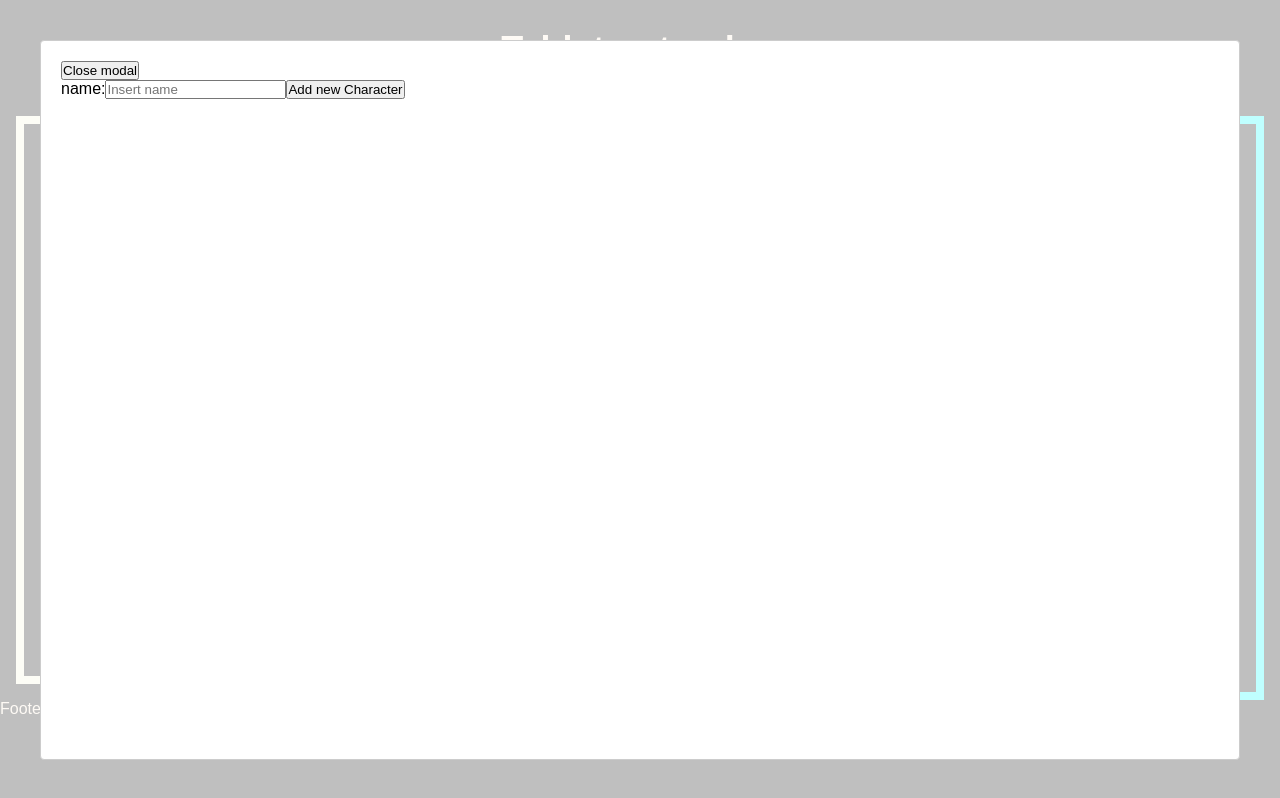
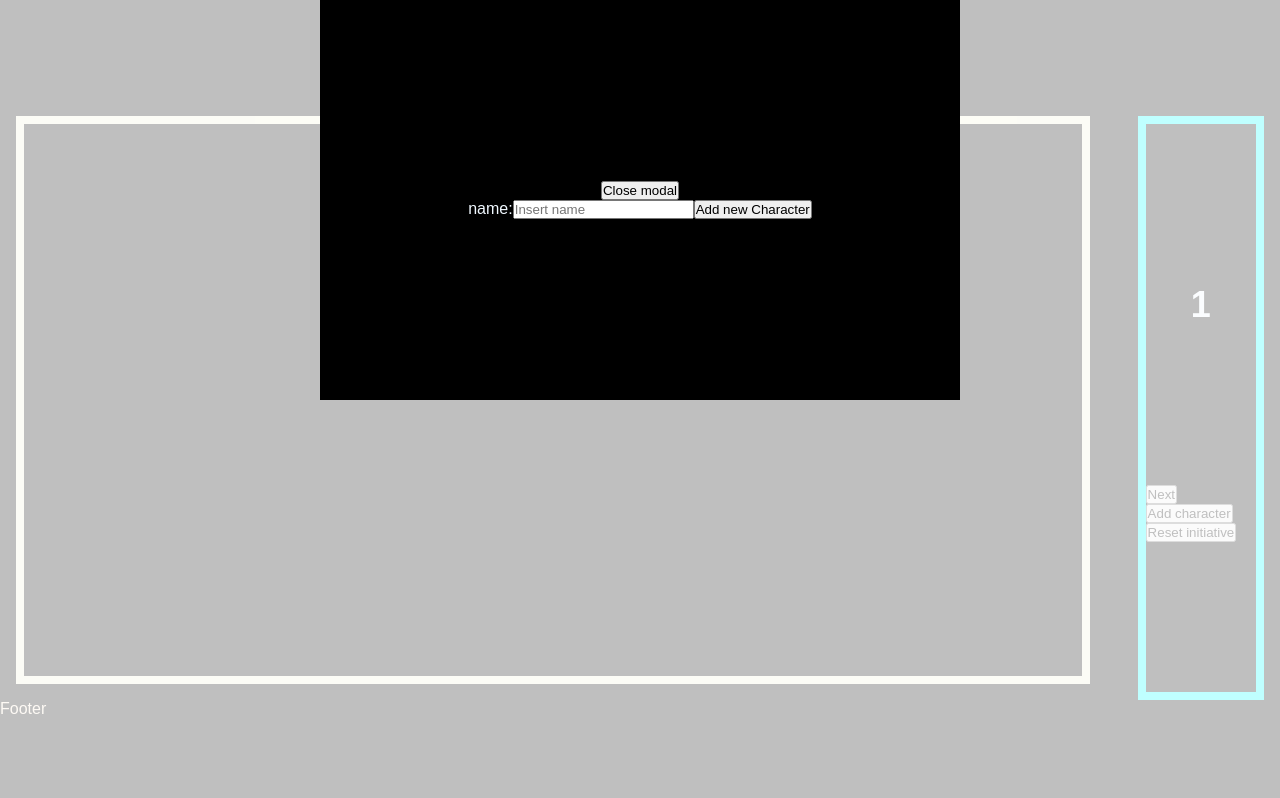
Before and after one commit to PlatypusIV/tabletop_initiative_tracker, a React (Vite) app in the folder tabletop_initiative_tracker/: page / in a window 1280 px wide. Both pictures are taken after a click on the button "Add character". Built offline with nearby package versions, Linux system fonts and the light colour scheme.

Commit message:
added active character check

```diff
--- a/tabletop_initiative_tracker/src/App.tsx
+++ b/tabletop_initiative_tracker/src/App.tsx
@@ -1,4 +1,4 @@
-import { useState } from 'react';
+import { useEffect, useState } from 'react';
 // import reactLogo from './assets/react.svg';
 import './App.css';
 import Header from './components/Header/Header';
@@ -15,10 +15,14 @@ export default function App(): JSX.Element {
   const [isCharacterEditModalOpen, setIsCharacterEditModalOpen] = useState<boolean>(false);
   const [characterBeingEdited,setCharacterBeingEdited] = useState<Character>({name:'', position:0,initiativeScore:0});
 
+  useEffect(()=>{
+    console.log('currently active character: ', currentCharacterNumber);
+  },[currentCharacterNumber]);
+
   function continueAlongInitiative(): void {
     if(initiativeQueue.length){
       let temp;
-      if(currentCharacterNumber >= initiativeQueue.length){
+      if(currentCharacterNumber >= initiativeQueue.length-1){
         temp = 0;
         setCurrentRoundNumber(currentRoundNumber+1);
       }else{
@@ -94,6 +98,7 @@ export default function App(): JSX.Element {
            removeCharacter={removeCharacterFromQueue}
             editCharacter={editCharacter}
             changeCharacterPosition={changeQueuePosition}
+            currentlyActiveCharacter={currentCharacterNumber}
             />
             <div className='controlSection'>
               <RoundCounter currentRound={currentRoundNumber}/>
--- a/tabletop_initiative_tracker/src/components/CharacterContainer/CharacterContainer.css
+++ b/tabletop_initiative_tracker/src/components/CharacterContainer/CharacterContainer.css
@@ -10,3 +10,7 @@
     font-size: 18px;
     font-weight: 500;
 }
+
+.active {
+    background-color: rgb(4, 214, 241);
+}
--- a/tabletop_initiative_tracker/src/components/CharacterContainer/CharacterContainer.tsx
+++ b/tabletop_initiative_tracker/src/components/CharacterContainer/CharacterContainer.tsx
@@ -5,6 +5,7 @@ interface Props{
     name: string;
     initiativePosition: number;
     initiativeScore?: number;
+    currentlyActiveCharacter: number;
     removeCharacter: (position: number) => void;
     editCharacter: (position:number)=> void;
     changeCharacterPosition: (position: number, change: "+"| "-") => void;
@@ -12,11 +13,10 @@ interface Props{
 
 
 export default function CharacterContainer(props:Props):JSX.Element {
-    const {name, initiativePosition, initiativeScore, removeCharacter, editCharacter, changeCharacterPosition} = props;
-
+    const {name, initiativePosition, initiativeScore, removeCharacter, editCharacter, changeCharacterPosition, currentlyActiveCharacter} = props;
 
   return (
-    <div className='characterContainer'>
+    <div className={initiativePosition === currentlyActiveCharacter? 'characterContainer active' :'characterContainer'}>
         <h3 className='characterContainerTitle'>{name}</h3>
         <>{initiativePosition}</>
         <>{initiativeScore}</>
--- a/tabletop_initiative_tracker/src/components/CharacterEditModal/CharacterEditModal.css
+++ b/tabletop_initiative_tracker/src/components/CharacterEditModal/CharacterEditModal.css
@@ -0,0 +1,12 @@
+.characterEditModal {
+    background-color: black;
+    height: 400px;
+    justify-content: center;
+    text-align: center;
+    color: aliceblue;
+    margin: auto;
+    width: 50%;
+    display: flex;
+    flex-direction: column;
+
+}
--- a/tabletop_initiative_tracker/src/components/CharacterEditModal/CharacterEditModal.tsx
+++ b/tabletop_initiative_tracker/src/components/CharacterEditModal/CharacterEditModal.tsx
@@ -26,8 +26,10 @@ export default function CharacterEditModal(props: Props) {
   }
 
   return (
-    <Modal isOpen={props.isOpen}>
-      <button onClick={()=>props.closeModal()}>Close modal</button>
+    <Modal isOpen={props.isOpen} className='characterEditModal'>
+      <div>
+        <button onClick={()=>props.closeModal()}>Close modal</button>
+      </div>
       <div>
         <label htmlFor="nameInput">name:</label>
         <input id='nameInput' type='text' placeholder={props.characterToEdit?.name || 'Insert name'} onChange={(e)=> setName(e.target.value)}/>
--- a/tabletop_initiative_tracker/src/components/InitiativeList/InitiativeList.tsx
+++ b/tabletop_initiative_tracker/src/components/InitiativeList/InitiativeList.tsx
@@ -5,6 +5,7 @@ import { Character } from '../../utils/interface';
 
 interface Props {
   initiativeQueue: Character[];
+  currentlyActiveCharacter: number;
   removeCharacter: (position: number) => void;
   editCharacter: (position:number) => void;
   changeCharacterPosition: (position: number, change: "+"| "-")=>void;
@@ -22,6 +23,7 @@ export default function InitiativeList(props: Props): JSX.Element {
         removeCharacter={props.removeCharacter}
         editCharacter={props.editCharacter}
         changeCharacterPosition={props.changeCharacterPosition}
+        currentlyActiveCharacter={props.currentlyActiveCharacter}
         key={character.position}
         />
     })
```
